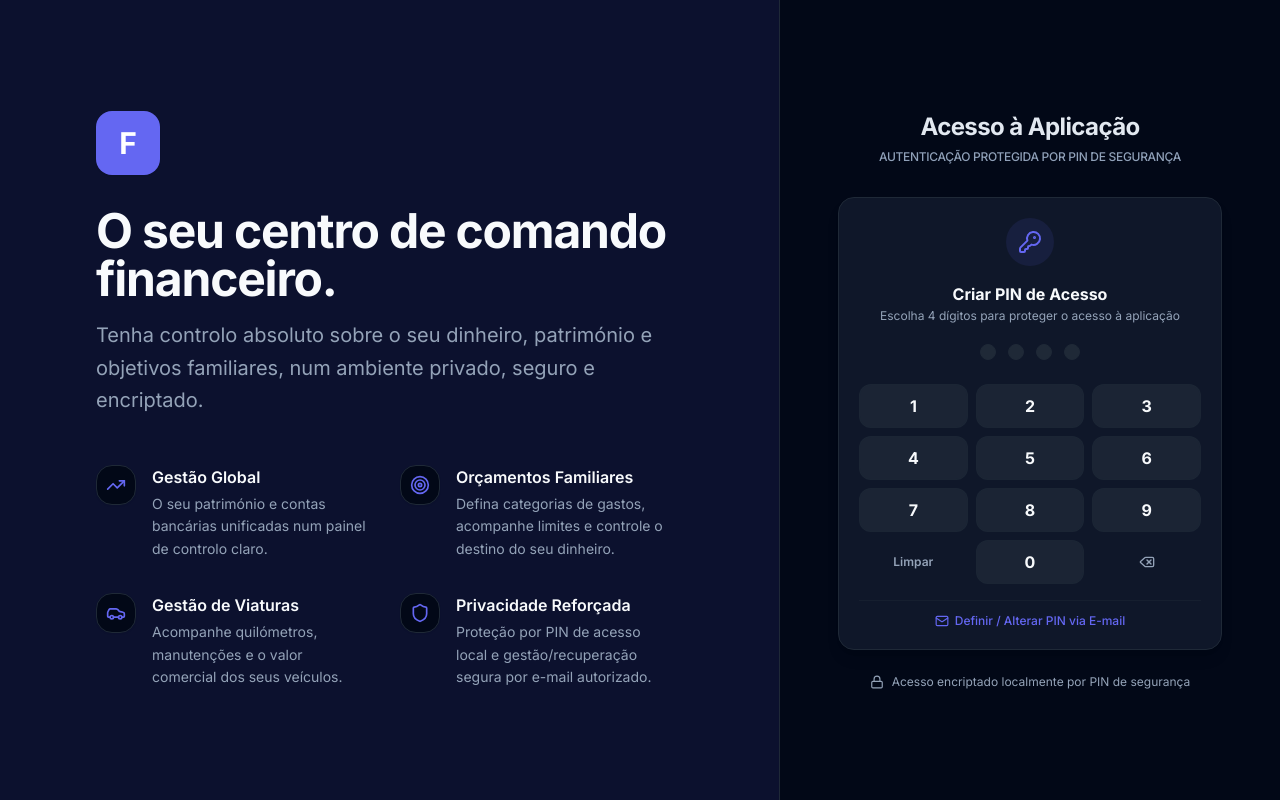
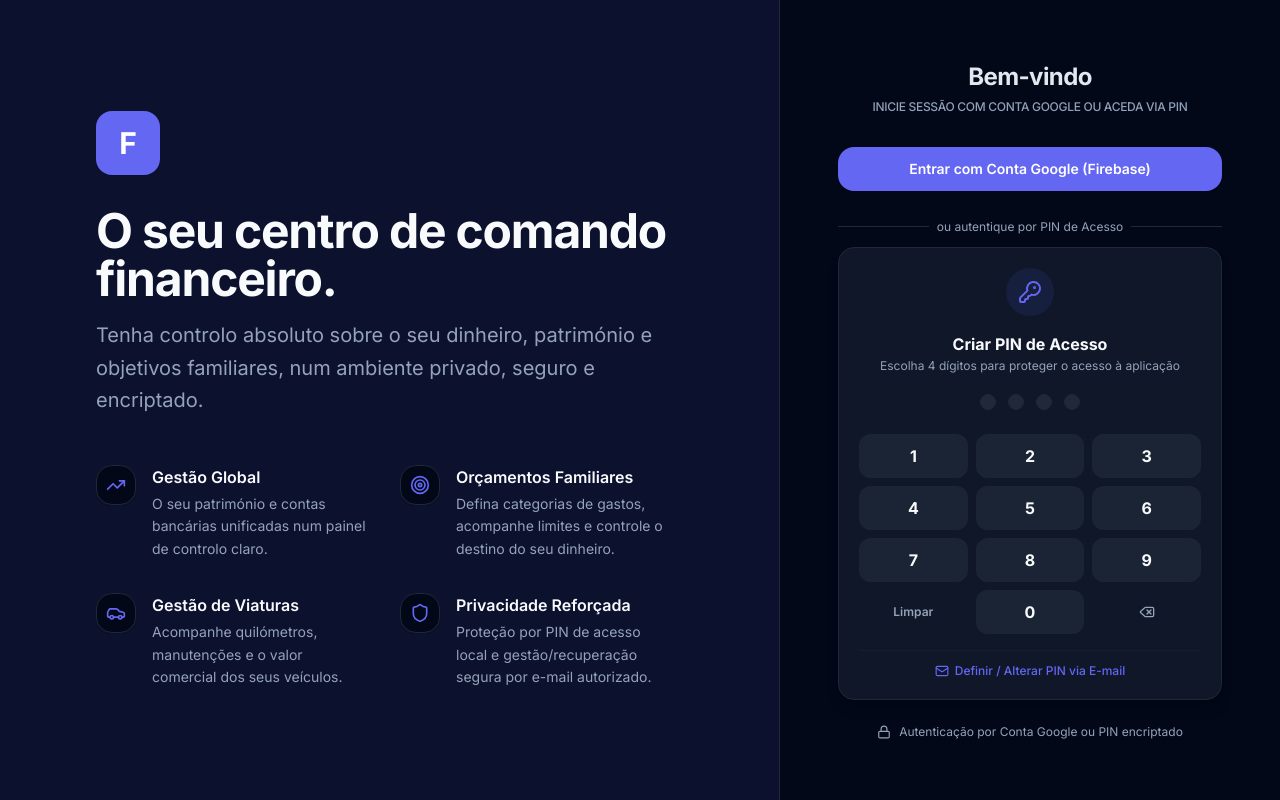
Before and after one commit to hmm2008/Finan-as-Pessoais, a React (Vite) app: page / in a window 1280 px wide. Built offline with nearby package versions, Linux system fonts and the light colour scheme; no server answers.

Commit message:
alteração2

```diff
--- a/src/views/WelcomeView.tsx
+++ b/src/views/WelcomeView.tsx
@@ -4,10 +4,10 @@
 import { Button } from '../components/ui/button';
 import { Input } from '../components/ui/input';
 import { Label } from '../components/ui/label';
-import { Shield, TrendingUp, Target, Car, Lock, KeyRound, Delete, AlertCircle, Mail, CheckCircle2, ArrowLeft } from 'lucide-react';
+import { Shield, TrendingUp, Target, Car, Lock, KeyRound, Delete, AlertCircle, Mail, CheckCircle2, ArrowLeft, Copy, Check } from 'lucide-react';
 
 export default function WelcomeView() {
-  const { loginAsLocalUser } = useAuth();
+  const { login, loginAsLocalUser, isLoadingAuth, authError } = useAuth();
   const { hasPin, verifyPin, unlock, setPin } = usePin();
   const { requestPinReset, resetPin } = usePreferences();
 
@@ -18,6 +18,8 @@
   const [pinStep, setPinStep] = useState<'input' | 'confirm'>('input');
   const [pinError, setPinError] = useState<string | null>(null);
 
+  const [copied, setCopied] = useState(false);
+
   // Email Verification States
   const [showEmailVerification, setShowEmailVerification] = useState(false);
   const [email, setEmail] = useState('');
@@ -26,6 +28,16 @@
   const [isSendingCode, setIsSendingCode] = useState(false);
   const [isResettingPin, setIsResettingPin] = useState(false);
   const [emailMessage, setEmailMessage] = useState<{ type: 'success' | 'error'; text: string } | null>(null);
+
+  const currentDomain = typeof window !== 'undefined' ? window.location.hostname : '';
+
+  const handleCopyDomain = () => {
+    if (currentDomain) {
+      navigator.clipboard.writeText(currentDomain);
+      setCopied(true);
+      setTimeout(() => setCopied(false), 2000);
+    }
+  };
 
   const handleSendVerificationCode = async (e: React.FormEvent) => {
     e.preventDefault();
@@ -182,12 +194,12 @@
         </div>
       </div>
 
-      {/* Right Side - PIN Login & Email Verification */}
+      {/* Right Side - Login */}
       <div className="w-full md:w-[450px] lg:w-[500px] p-8 flex items-center justify-center relative bg-background">
         <Card className="w-full max-w-sm border-0 shadow-none bg-transparent">
           <CardHeader className="text-center px-0">
-            <CardTitle className="text-2xl font-bold">Acesso à Aplicação</CardTitle>
-            <CardDescription>Autenticação protegida por PIN de segurança</CardDescription>
+            <CardTitle className="text-2xl font-bold">Bem-vindo</CardTitle>
+            <CardDescription>Inicie sessão com Conta Google ou aceda via PIN</CardDescription>
           </CardHeader>
           <CardContent className="px-0 space-y-4 mt-2">
 
@@ -274,7 +286,53 @@
                 )}
               </div>
             ) : (
-              /* Direct PIN Keypad Card */
+              <div className="space-y-4">
+                {/* Google Login Section */}
+                <Button
+                  className="w-full h-11 text-sm font-semibold transition-all shadow-xs"
+                  onClick={login}
+                  disabled={isLoadingAuth}
+                >
+                  {isLoadingAuth ? 'A autenticar...' : 'Entrar com Conta Google (Firebase)'}
+                </Button>
+
+                {authError === 'network_error' && (
+                  <div className="p-3 rounded-lg bg-destructive/10 text-destructive text-xs font-medium text-center border border-destructive/20">
+                    Erro de rede. Verifique a sua ligação à internet.
+                  </div>
+                )}
+
+                {authError === 'unauthorized_domain' && (
+                  <div className="p-4 rounded-xl bg-amber-500/10 text-amber-700 dark:text-amber-400 text-xs border border-amber-500/20 space-y-3">
+                    <p className="font-semibold text-center text-amber-800 dark:text-amber-300">
+                      ⚠️ Domínio Vercel não autorizado no Firebase
+                    </p>
+                    <p className="text-[11px] leading-relaxed">
+                      Para permitir o login com a Google via Firebase, adicione o endereço em <strong>Authorized Domains</strong> do seu projeto Firebase.
+                    </p>
+
+                    <div className="flex items-center justify-between p-2 rounded-lg bg-background/80 border border-amber-500/30 text-[11px] font-mono text-foreground">
+                      <span className="truncate pr-2">{currentDomain}</span>
+                      <Button size="sm" variant="ghost" className="h-7 px-2 shrink-0 text-amber-600 dark:text-amber-400" onClick={handleCopyDomain}>
+                        {copied ? <Check className="w-3.5 h-3.5 text-emerald-600" /> : <Copy className="w-3.5 h-3.5" />}
+                        <span className="ml-1 text-[10px]">{copied ? 'Copiado!' : 'Copiar'}</span>
+                      </Button>
+                    </div>
+                  </div>
+                )}
+
+                {authError && !['network_error', 'unauthorized_domain'].includes(authError) && (
+                  <div className="p-3 rounded-lg bg-destructive/10 text-destructive text-xs font-medium text-center border border-destructive/20">
+                    Erro de autenticação: {authError}
+                  </div>
+                )}
+
+                <div className="relative my-3 text-center text-xs text-muted-foreground">
+                  <span className="bg-background px-2 relative z-10">ou autentique por PIN de Acesso</span>
+                  <div className="absolute inset-0 flex items-center"><div className="w-full border-t border-border"></div></div>
+                </div>
+
+                {/* Direct PIN Keypad Card */}
                 <div className="p-5 bg-card border border-border rounded-2xl space-y-4 shadow-lg text-center animate-in fade-in duration-200">
                   <div className="w-12 h-12 bg-primary/10 rounded-full flex items-center justify-center mx-auto text-primary">
                     <KeyRound className="w-6 h-6" />
@@ -355,11 +413,12 @@
                     </button>
                   </div>
                 </div>
+              </div>
             )}
 
             <div className="flex items-center justify-center gap-2 text-xs text-muted-foreground mt-6">
               <Lock className="w-3.5 h-3.5" />
-              <span>Acesso encriptado localmente por PIN de segurança</span>
+              <span>Autenticação por Conta Google ou PIN encriptado</span>
             </div>
           </CardContent>
         </Card>
```
Lines whose indentation alone changed are shown as unchanged.
